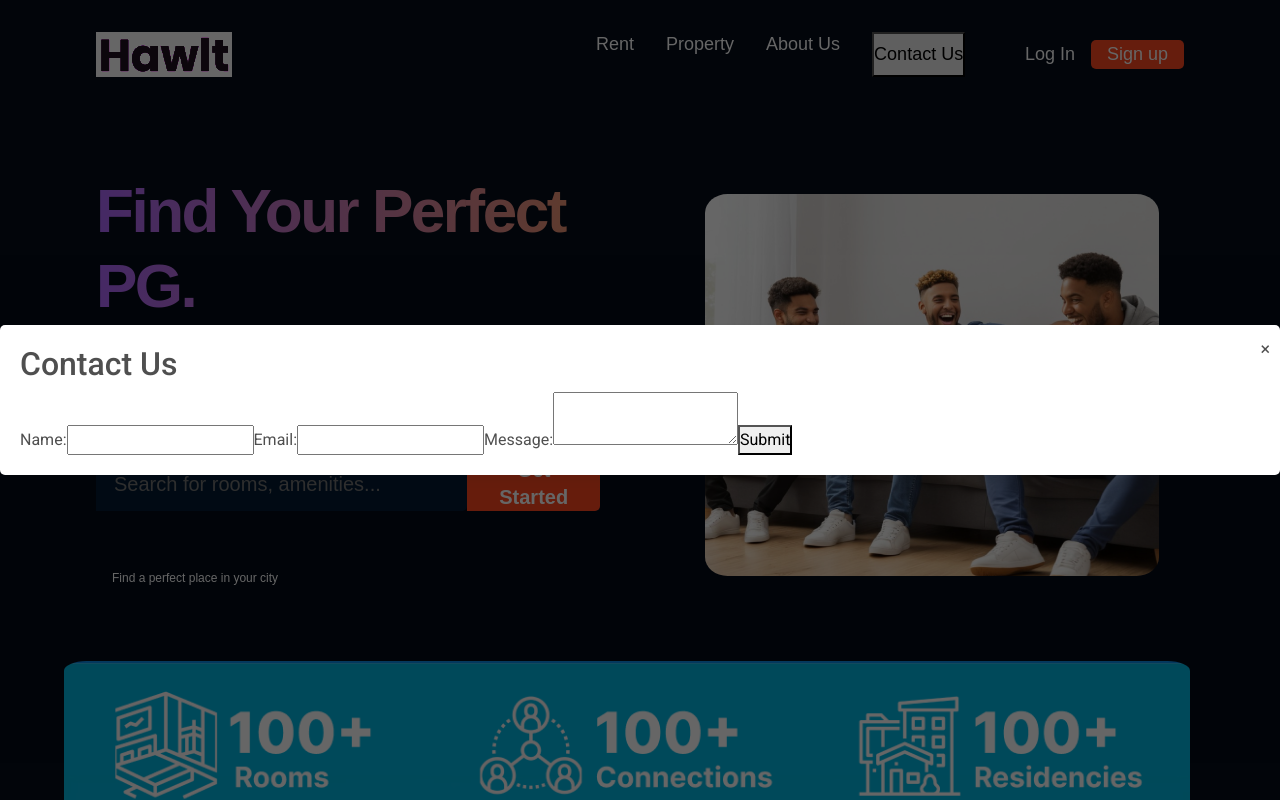
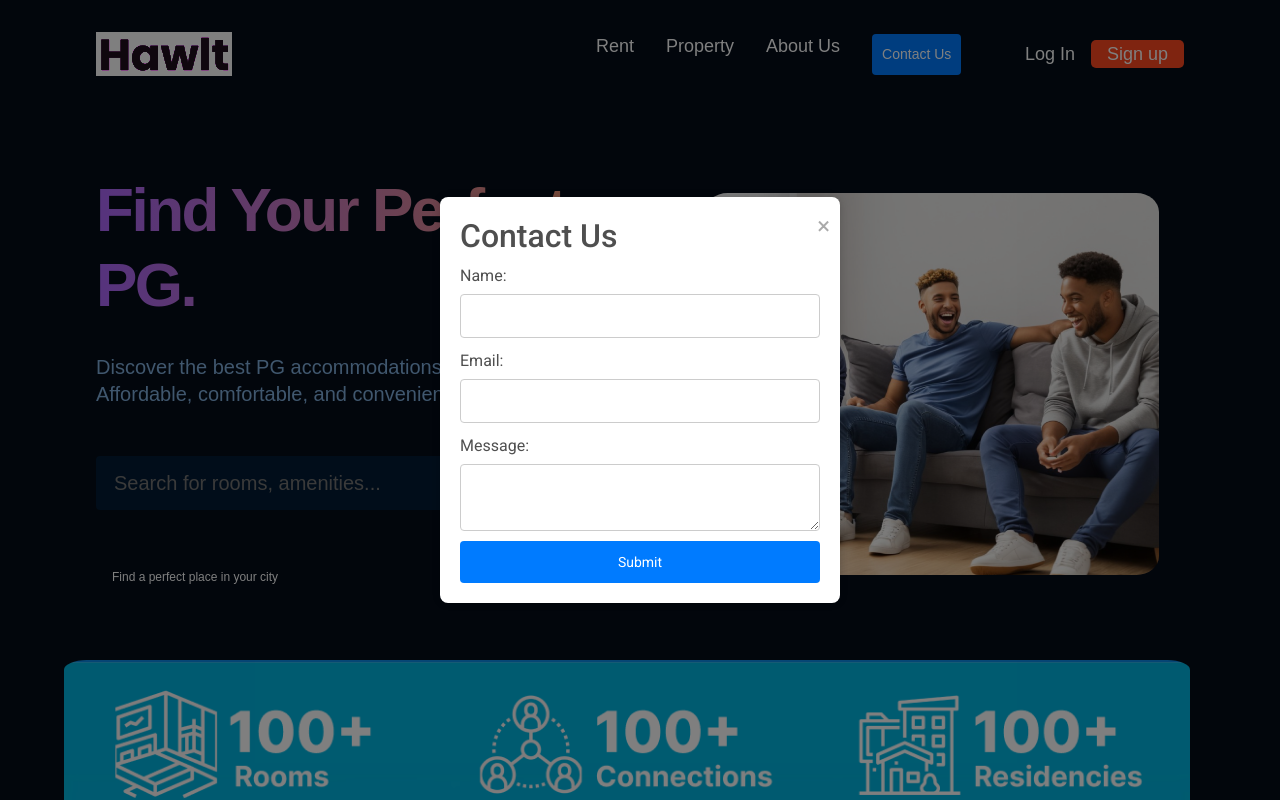
Before and after one commit to Poushik11/hawlt_internship, a React (Create React App) app: page / in a window 1280 px wide. Both pictures are taken after a click on the button "Contact Us". Shown: the top 800 px of the page. Built offline with nearby package versions, Linux system fonts and the light colour scheme.

Commit message:
Changes in Contact Form

```diff
--- a/src/components/Contact/Modal.css
+++ b/src/components/Contact/Modal.css
@@ -5,24 +5,61 @@
     left: 0;
     width: 100%;
     height: 100%;
-    background: rgba(0, 0, 0, 0.6);
+    background-color: rgba(0, 0, 0, 0.5);
     display: flex;
     justify-content: center;
     align-items: center;
-    z-index: 1000;
 }
 
 .modal-content {
-    background: white;
+    background-color: #ffffff;
+    width: 400px;
     padding: 20px;
-    border-radius: 5px;
-    position: relative;
+    border-radius: 8px;
+    box-shadow: 0 0 10px rgba(0, 0, 0, 0.2);
 }
 
 .close-button {
     position: absolute;
     top: 10px;
     right: 10px;
-    font-size: 18px;
+    cursor: pointer;
+    font-size: 24px;
+    color: #aaaaaa;
+}
+
+.close-button:hover {
+    color: #555555;
+}
+
+form {
+    display: flex;
+    flex-direction: column;
+    gap: 10px;
+}
+
+label {
+    display: flex;
+    flex-direction: column;
+    gap: 5px;
+}
+
+input,
+textarea,
+button {
+    padding: 10px;
+    border: 1px solid #cccccc;
+    border-radius: 4px;
+    font-size: 14px;
+}
+
+button {
+    background-color: #007bff;
+    color: #ffffff;
+    border: none;
     cursor: pointer;
 }
+
+button:hover {
+    background-color: #0056b3;
+}
--- a/src/components/Navbar/Navbar.css
+++ b/src/components/Navbar/Navbar.css
@@ -4,6 +4,7 @@
   align-items: center;
   padding: 2rem 6rem;
 }
+
 @import url("https://fonts.googleapis.com/css2?family=Manrope:wght@200;300;400;500;600;700;800&display=swap");
 
 * {
@@ -108,6 +109,7 @@
 .nav__navbar-menu_container p {
   margin: 1rem 0;
 }
+
 .nav__navbar-menu_container-links-sign {
   display: none;
 }
@@ -116,6 +118,7 @@
   .nav__navbar-links_container {
     display: none;
   }
+
   .nav__navbar-menu {
     display: flex;
   }
@@ -131,12 +134,15 @@
   .nav__navbar {
     padding: 2rem;
   }
+
   .nav__navbar-sign {
     display: none;
   }
+
   .nav__navbar-menu_container {
     top: 20px;
   }
+
   .nav__navbar-menu_container-links-sign {
     display: block;
   }
```
